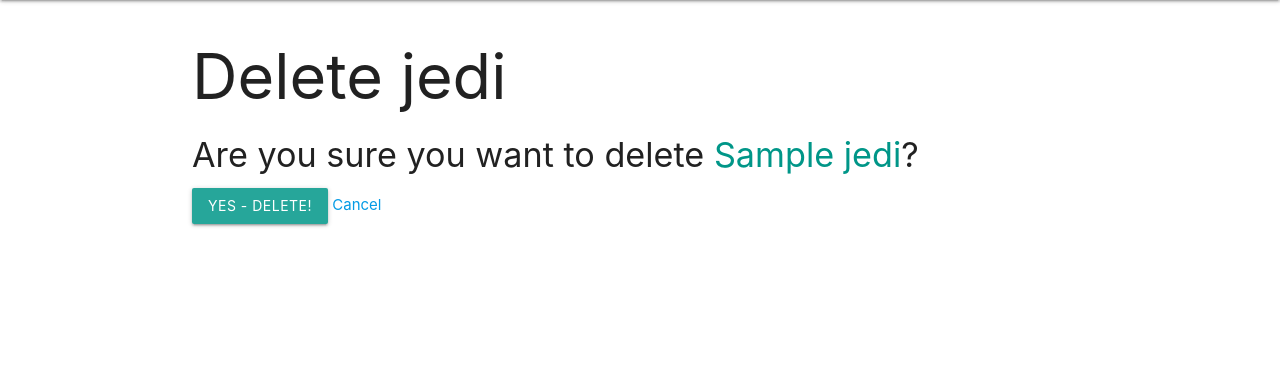
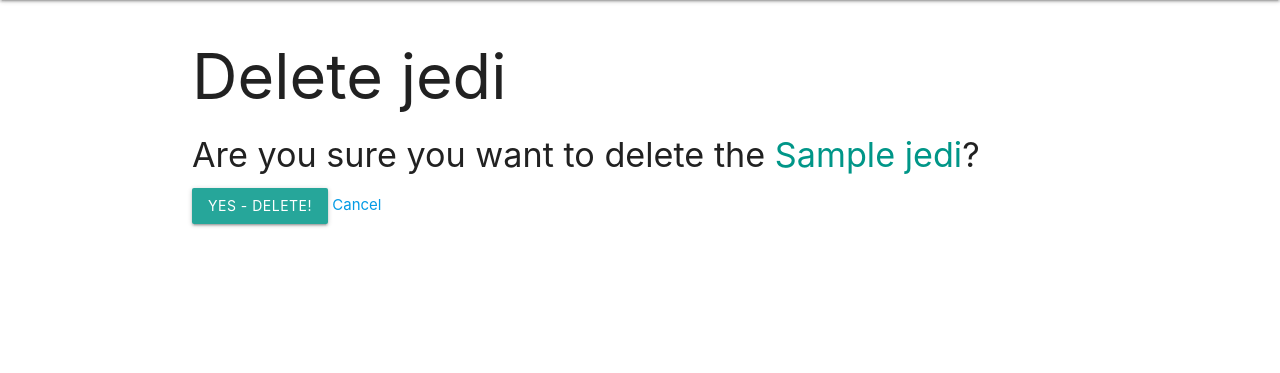
Before and after one commit to Kklu78/jedi-collector, a Django app: page /jedis/1/delete/ in a window 1280 px wide. Shown: the part 64-437 px from the top of the page. Run offline with Django 3.2, Linux system fonts and the light colour scheme; tables that the repository leaves empty hold one stand-in row (values such as "Sample post").

Commit message:
vs commit

```diff
--- a/main_app/templates/main_app/jedi_confirm_delete.html
+++ b/main_app/templates/main_app/jedi_confirm_delete.html
@@ -3,7 +3,7 @@
 {% block content %}
   <h1>Delete jedi</h1>
 
-  <h4>Are you sure you want to delete <span class="teal-text">{{ object.name }}</span>?</h4>
+  <h4>Are you sure you want to delete the <span class="teal-text">{{ object.name }}</span>?</h4>
 
   <form action="" method="POST">
     {% csrf_token %}
```
